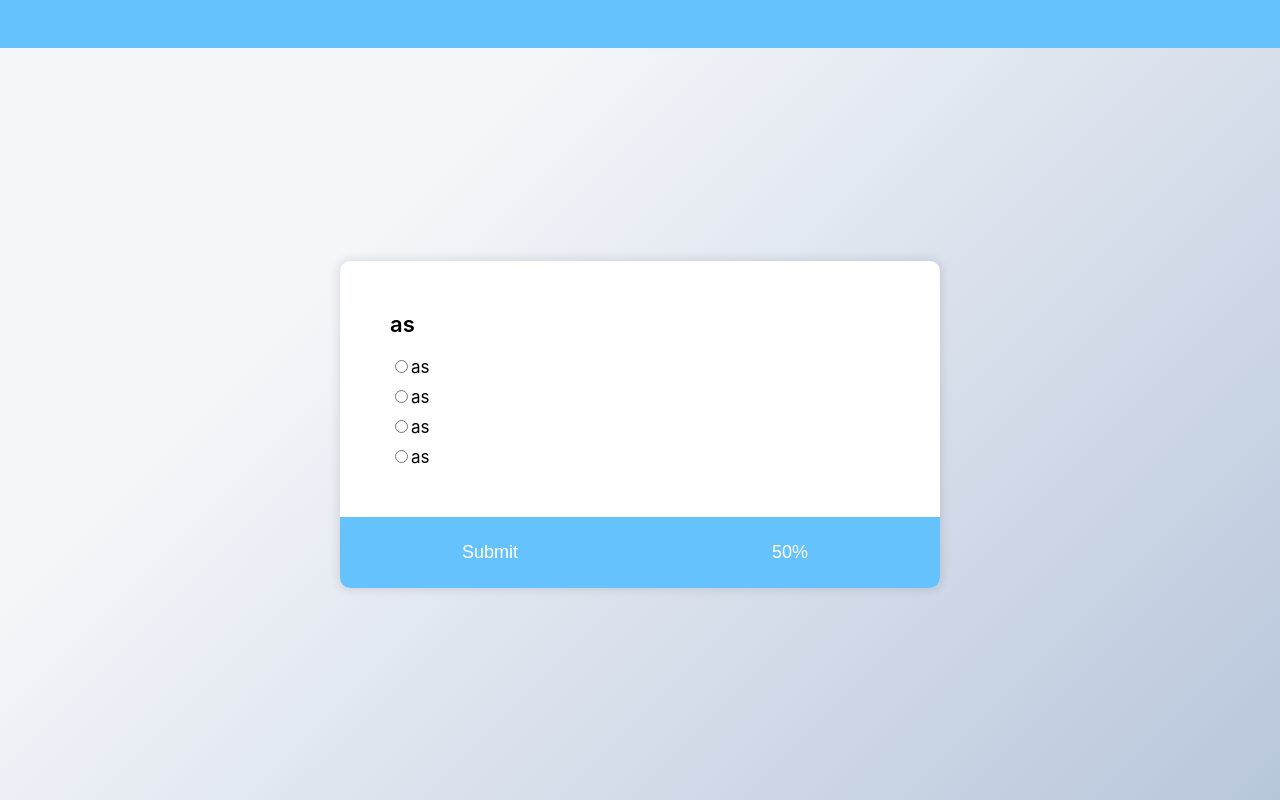
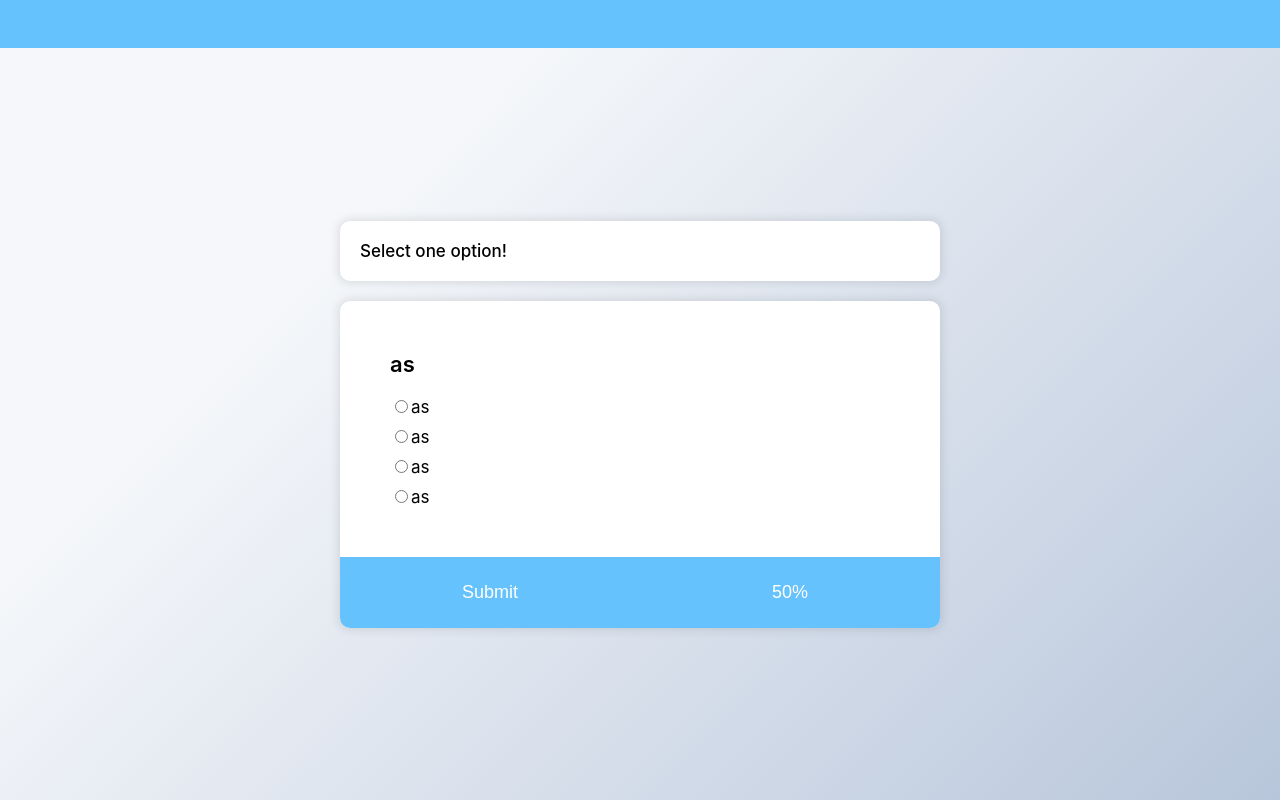
Before and after one commit to nelsonortega/quiz-app, a React (Create React App) app: page / in a window 1280 px wide. Both pictures are taken after a click on the button "Submit". Built offline with nearby package versions, Linux system fonts and the light colour scheme.

Commit message:
Alert component

```diff
--- /dev/null
+++ b/src/components/Alert/Alert.css
@@ -0,0 +1,13 @@
+.alert-container {
+  width: 600px;
+  margin-bottom: 20px;
+  border-radius: 10px;
+  background-color: white;
+  box-shadow: 0 0 10px 2px rgba(0, 0, 0, 0.1);
+}
+
+.alert-text {
+  padding: 20px;
+  font-size: 17px;
+  font-weight: 500;
+}
--- /dev/null
+++ b/src/components/Alert/Alert.tsx
@@ -0,0 +1,11 @@
+import './Alert.css'
+
+const Alert = () => {
+  return (
+    <div className="alert-container">
+      <div className="alert-text">Select one option!</div>
+    </div>
+  )
+}
+
+export default Alert
--- a/src/components/QuizGameArea/QuizGameArea.css
+++ b/src/components/QuizGameArea/QuizGameArea.css
@@ -2,6 +2,7 @@
   height: 94vh;
   display: flex;
   align-items: center;
+  flex-direction: column;
   justify-content: center;
   background-color: #B8C6DB;
   background-image: linear-gradient(315deg, #B8C6DB 0%, #F5F7FA 74%);
--- a/src/components/QuizGameArea/QuizGameArea.tsx
+++ b/src/components/QuizGameArea/QuizGameArea.tsx
@@ -1,22 +1,42 @@
 import './QuizGameArea.css'
-import { useState } from 'react'
+import Alert from '../Alert/Alert'
 import Score from '../Score/Score'
+import { useEffect, useState } from 'react'
 import { questionsArray } from '../../data/Questions'
 import QuizQuestion from '../QuizQuestion/QuizQuestion'
 import ShowComponent from '../ShowComponent/ShowComponent'
 
 const QuizGameArea = () => {
   const [score, setScore] = useState<number>(0)
+  const [showAlert, setShowAlert] = useState<boolean>(false)
   const [quantityOfQuestionsAswered, setQuantityOfQuestionsAswered] = useState<number>(0)
 
   const isGameFinished = quantityOfQuestionsAswered === questionsArray.length
 
+  useEffect(() => {
+    let alertTimeout: NodeJS.Timeout
+
+    if (showAlert === true) {
+      alertTimeout = setTimeout(() => {
+        setShowAlert(false)
+      }, 3000);
+    }
+
+    return () => {
+      clearTimeout(alertTimeout)
+    }
+  }, [showAlert])
+
   return (
     <div className="game-area-container">
+      <ShowComponent show={showAlert}>
+        <Alert />
+      </ShowComponent>
       <ShowComponent show={!isGameFinished}>
         <QuizQuestion
           setScore={setScore}
           questions={questionsArray}
+          setShowAlert={setShowAlert}
           quantityOfQuestionsAswered={quantityOfQuestionsAswered}
           setQuantityOfQuestionsAswered={setQuantityOfQuestionsAswered}
         />
--- a/src/components/QuizQuestion/QuizQuestion.tsx
+++ b/src/components/QuizQuestion/QuizQuestion.tsx
@@ -1,20 +1,24 @@
 import './QuizQuestion.css'
 import React, { useState } from 'react'
 import AnswerOption from '../AswerOption/AnswerOption'
+import ShowComponent from '../ShowComponent/ShowComponent'
 import { CheckboxOnChange } from '../../interfaces/ICheckbox'
 import { Answers, Question } from '../../interfaces/IQuestion'
-import ShowComponent from '../ShowComponent/ShowComponent'
 
 interface IQuizQuestionProps {
   questions: Array<Question>
   quantityOfQuestionsAswered: number
   setScore: React.Dispatch<React.SetStateAction<number>>
+  setShowAlert: React.Dispatch<React.SetStateAction<boolean>>
   setQuantityOfQuestionsAswered: React.Dispatch<React.SetStateAction<number>>
 }
+
+const NUMBER_OF_OPTIONS = 4
 
 const QuizQuestion = (props: IQuizQuestionProps) => {
   const { setScore } = props
   const { questions } = props
+  const { setShowAlert } = props
   const { quantityOfQuestionsAswered } = props
   const { setQuantityOfQuestionsAswered } = props
 
@@ -28,13 +32,14 @@ const QuizQuestion = (props: IQuizQuestionProps) => {
 
   const validateAnswer = () => {
     if (answerSelected === Answers.EMPTY) {
-      alert('select one')
+      setShowAlert(true)
       return
     }
 
     if (answerSelected === currentQuestion.correctAnswer)
       setScore(prevState => prevState + 1)
 
+    setShowAlert(false)
     setHalfChanceUsed(false)
     setAnswerSelected(Answers.EMPTY)
     setShowOptions([true, true, true, true])
@@ -44,8 +49,8 @@ const QuizQuestion = (props: IQuizQuestionProps) => {
   const halfChance = () => {
     const correctAnswer = parseInt(currentQuestion.correctAnswer)
 
-    let firstRandomNumber = Math.floor(Math.random() * 4)
-    let secondRandomNumber = Math.floor(Math.random() * 4)
+    let firstRandomNumber = Math.floor(Math.random() * NUMBER_OF_OPTIONS)
+    let secondRandomNumber = Math.floor(Math.random() * NUMBER_OF_OPTIONS)
 
     if(firstRandomNumber === secondRandomNumber || firstRandomNumber === correctAnswer || secondRandomNumber === correctAnswer) {
       halfChance()
```
